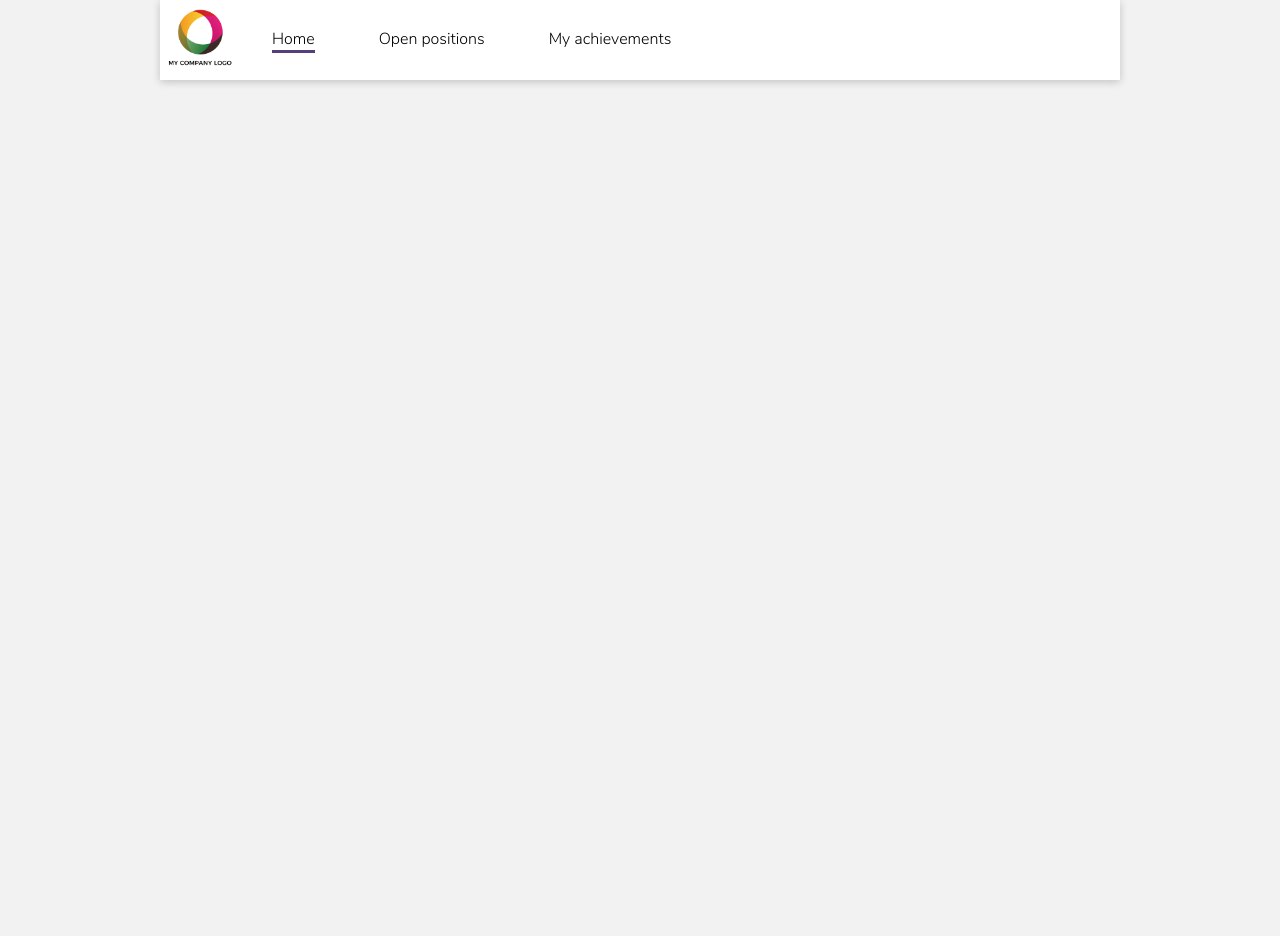
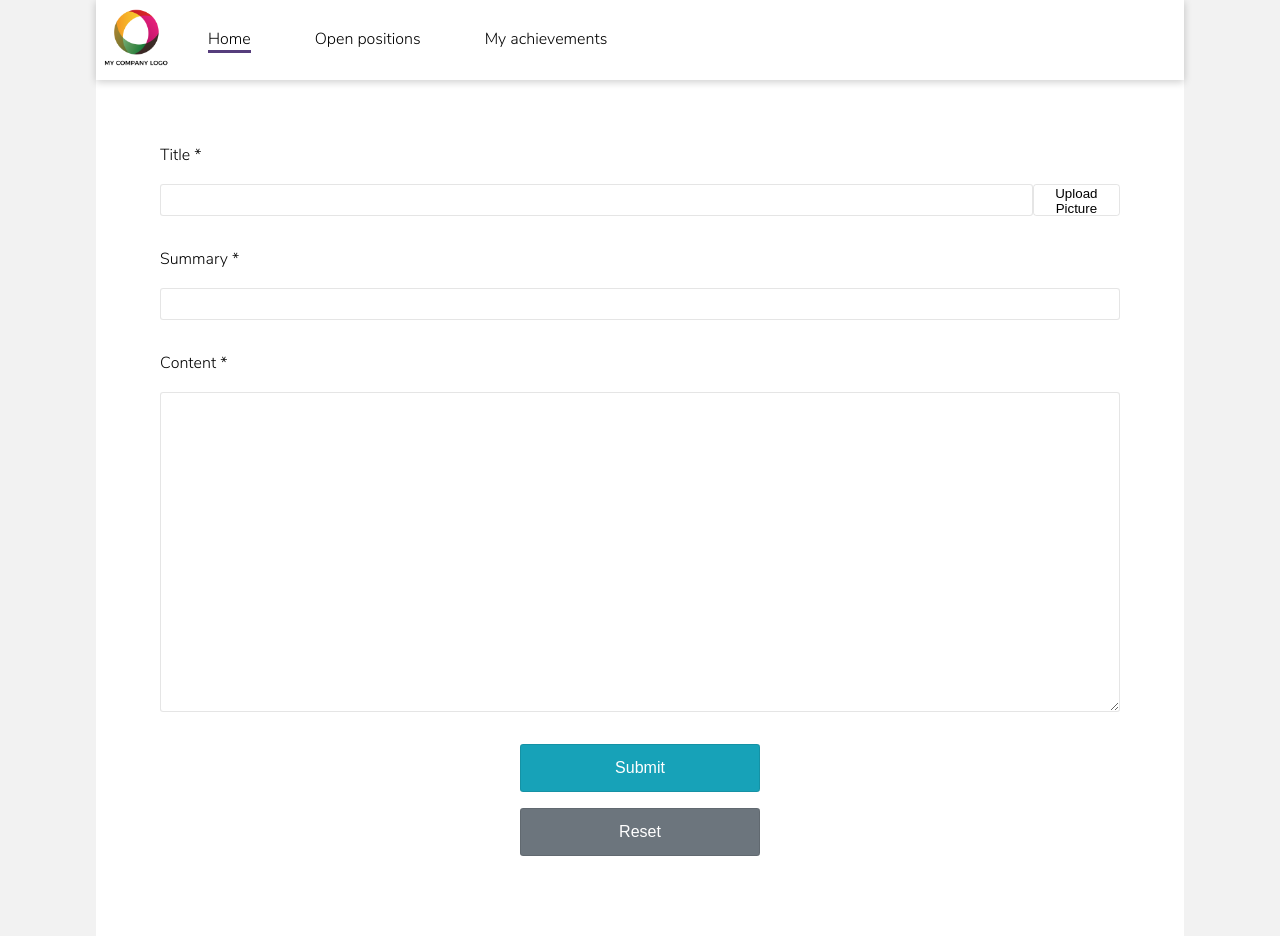
Before and after one commit to vinodkg/story-blog, an Angular app: page /newstory in a window 1280 px wide. Before the commit this address led to /. Before the commit the page ends 800 px from the top, so only its background shows below. Built offline with nearby package versions, Linux system fonts and the light colour scheme.

Commit message:
New Story module & minor bug fixes

```diff
--- a/src/app/app-routing.module.ts
+++ b/src/app/app-routing.module.ts
@@ -4,13 +4,15 @@ import { StoryListingComponent } from './components/story-listing/story-listing.
 import { StoryDetailsComponent } from './components/story-details/story-details.component';
 import { ReferralsComponent } from './components/referrals/referrals.component';
 import { PositionsComponent } from './components/positions/positions.component';
+import { NewstoryComponent } from './components/newstory/newstory.component';
 
 const routes: Routes = [
-  {"path" : "", redirectTo: "home", pathMatch: "full"},
+  {"path" : "", redirectTo: "newstory", pathMatch: "full"},
   {"path": "home", "component": StoryListingComponent},
   {"path": "home/:storyid", "component": StoryDetailsComponent},
   {"path" : "referrals", "component" : ReferralsComponent},
   {"path" : "positions", "component" : PositionsComponent},
+  {"path" : "newstory", "component" : NewstoryComponent}
 ];
 
 @NgModule({
--- a/src/app/components/header/header.component.scss
+++ b/src/app/components/header/header.component.scss
@@ -44,7 +44,7 @@ img.company-logo-src {
 
 @media (min-width: 1025px) {
     .header {
-        width: 75%;
+        width: 85%;
     }
     .header-menu-item {
         padding: 2rem;
--- /dev/null
+++ b/src/app/components/newstory/newstory.component.html
@@ -0,0 +1,37 @@
+<div class="body-content">
+  <form action="" [formGroup]="storyForm" class="story-form">
+    <div class="form-field form-field-title">
+      <div class="form-title-field">
+        <div class="form-field-label">
+          Title
+        </div>
+        <div class="form-field-input">
+          <input type="text" formControlName="title" class="form-input-element"/>
+        </div>
+      </div>
+      <div class="form-image-field">
+        <button class="form-image-button">Upload Picture</button>
+      </div>
+    </div>
+    <div class="form-field">
+      <div class="form-field-label">
+        Summary
+      </div>
+      <div class="form-field-input">
+        <input type="text" formControlName="summary" class="form-input-element" />
+      </div>
+    </div>
+    <div class="form-field">
+      <div class="form-field-label">
+        Content
+      </div>
+      <div class="form-field-input">
+        <textarea cols="30" rows="10" formControlName="content" class="form-input-element form-input-element-textarea"></textarea>
+      </div>
+    </div>
+    <div class="form-field form-actions">
+      <button class="form-action-buttons button-positive" routerLink="/home">Submit</button>
+      <button class="form-action-buttons button-negative" routerLink="/home">Reset</button>
+    </div>
+  </form>
+</div>
--- /dev/null
+++ b/src/app/components/newstory/newstory.component.scss
@@ -0,0 +1,93 @@
+.form-field {
+    display: flex;
+    flex-direction: column;
+    padding: 1rem;
+    align-content: center;
+}
+
+.form-field-title {
+    flex-direction: row;
+}
+
+.form-title-field {
+    flex: 2;
+}
+
+@media (min-width:1025px){
+    .form-title-field {
+        flex: 10;
+    }
+}
+
+.form-image-field {
+    flex: 1;
+    text-align: center;
+    display: flex;
+    justify-content: center;
+    align-items: flex-end;
+}
+
+.form-input-element{
+    flex: 1;
+    height: 2rem;
+    font-size: 1rem;
+    padding: 0.5rem;
+    border: 1px solid rgba(0, 0, 0, 0.1);
+    &:focus {
+        outline: 0px;
+    }
+    -webkit-appearance: none;
+    color: rgba(0, 0, 0, 0.84);
+    border-radius: 0.2rem;
+}
+
+.form-field-input {
+    display: flex;
+
+}
+
+.form-input-element-textarea {
+    height: 20rem;
+}
+
+.form-field-label {
+    padding-bottom: 1.125rem;
+    &::after {
+        content: "*";
+        font-size: 1rem;
+    }
+}
+
+.form-image-button {
+    height: 2rem;
+}
+
+.form-action-buttons {
+    width: 15rem;
+    height: 3rem;
+    margin-bottom: 1rem;
+    font-size: 1rem;
+    color: #FFFFFF;
+}
+
+button {
+    background: none;
+    border: 1px solid rgba(0, 0, 0, 0.1);
+    border-radius: 0.2rem;
+    &:focus{
+        outline: none;
+    }
+    cursor: pointer;
+}
+
+.form-actions {
+    align-items: center;
+}
+
+.button-positive {
+    background: #17a2b8;
+}
+
+.button-negative {
+    background: #6c757d;
+}
--- /dev/null
+++ b/src/app/components/newstory/newstory.component.ts
@@ -0,0 +1,24 @@
+import { Component, OnInit } from '@angular/core';
+import { FormBuilder, FormGroup } from '@angular/forms';
+
+@Component({
+  selector: 'newstory',
+  templateUrl: './newstory.component.html',
+  styleUrls: ['./newstory.component.scss']
+})
+export class NewstoryComponent implements OnInit {
+  storyForm : FormGroup;
+
+  constructor(private formBuilder : FormBuilder) {
+      this.storyForm = this.formBuilder.group({
+          "title" : "",
+          "summary" : "",
+          "img" : "",
+          "content" : ""
+      });
+  }
+
+  ngOnInit() {
+  }
+
+}
--- a/src/app/components/positions/positions.component.html
+++ b/src/app/components/positions/positions.component.html
@@ -1,6 +1,6 @@
 <div class="body-content">
+    <div class="section-heading position-section-heading">Open Positions (10)</div>
     <div class="referrals-list">
-       <div class="section-heading">Open Positions (10)</div>
         <div class="referral-details-item" *ngFor="let position of positions">
           <div class="referral-item-first-line">
             <div class="referral-item-title">{{position.positionName}}</div>
--- a/src/app/components/positions/positions.component.scss
+++ b/src/app/components/positions/positions.component.scss
@@ -2,3 +2,7 @@
     width: 95%;
     margin: auto;
 }
+
+.position-section-heading{
+    padding-top: 0;
+}
--- a/src/app/components/story-listing/story-listing.component.html
+++ b/src/app/components/story-listing/story-listing.component.html
@@ -39,7 +39,12 @@
       </div>
     </div>
   </div>
-  <div class="section-heading">Stories (20)</div>
+  <div class="story-heading">
+      <div class="section-heading stories-count">Current Stories (20)</div>
+      <div class="new-story">
+          <button class="new-story-button" routerLink="/newstory">Add Story</button>
+      </div>
+  </div>
   <div class="card-list">
     <story-card [details]="story" *ngFor="let story of stories" (click)="showStory(story, $event)"></story-card>
   </div>
--- a/src/app/components/story-listing/story-listing.component.scss
+++ b/src/app/components/story-listing/story-listing.component.scss
@@ -1,7 +1,6 @@
 .card-list {
     flex-wrap: wrap;
-    justify-content: space-around;
-    margin: 40px auto 0 auto;
+    justify-content: space-between;
 }
 
 @media (min-width: 1025px) {
@@ -9,3 +8,32 @@
         display: flex;
     }
 }
+
+.story-heading {
+    display: flex;
+    align-items: center;
+}
+
+.stories-count {
+    width: 70%;
+}
+
+.new-story {
+    width: 30%;
+    text-align: right;
+}
+
+.new-story-button {
+    height: 2rem;
+    background: none;
+    border: 1px solid rgba(0, 0, 0, 0.1);
+    border-radius: 0.2rem;
+    &:focus{
+        outline: none;
+    }
+    cursor: pointer;
+    background: #17a2b8;
+    color: #FFFFFF;
+    font-size: 1rem;
+    min-width: 3rem;
+}
--- a/src/styles.scss
+++ b/src/styles.scss
@@ -10,12 +10,14 @@
 html{
     font-size: 16px;
     font-family: "nunito-sans-light";
+    height: 100%;
 }
 
 
 body{
     margin: 0px;
     background: rgba(0,0,0,0.05);
+    height: 100%;
 }
 .card {
     margin: auto auto 1.25rem auto ;
@@ -96,17 +98,18 @@ body{
     margin: auto;
     background: #FFFFFF;
     padding: 1rem;
+    min-height: calc(100% - 5rem);
 }
 
 @media (min-width: 1025px) {
     .body-content {
-        width: 75%;
+        width: 85%;
         padding: 3rem;
     }
 }
 
 .section-heading {
-    padding: 1rem;
+    padding: 2rem;
     font-size: 1.5rem;
     font-weight: 600;
     padding-left: 0;
@@ -163,7 +166,7 @@ body{
 
 @media (min-width: 1025px){
     .referrals {
-        width: 75%;
+        width: 85%;
     }
 }
 
```
Also changed, not shown: src/app/app.module.ts (+6 -2 lines), 1 other file (tests, documents, lock files or other folders).
